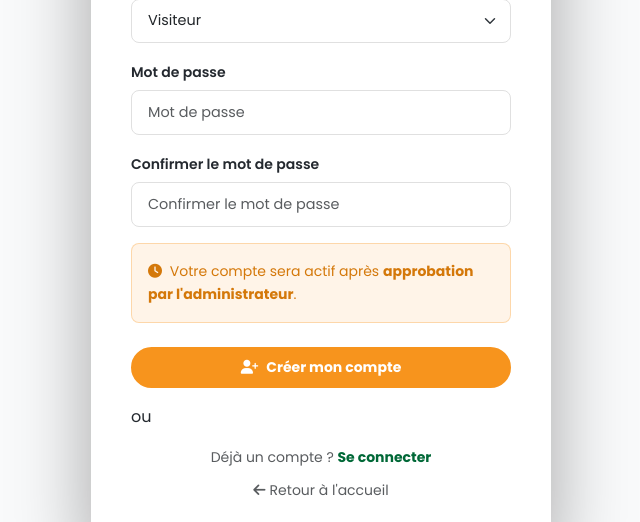
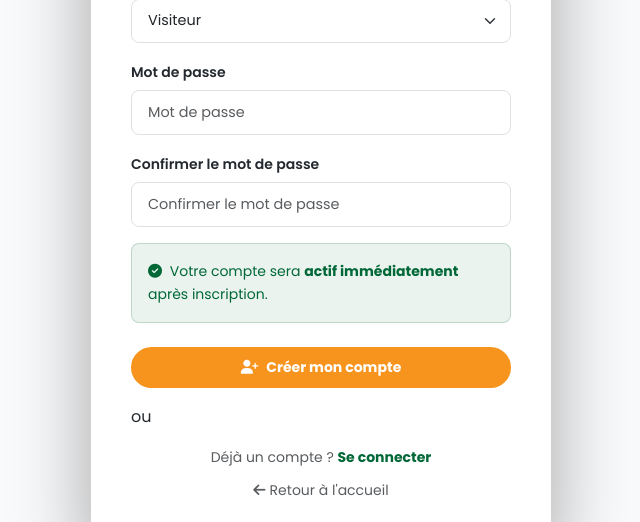
Before and after one commit to cfruit294-web/childrensfruitweb2026, a Django app: page /inscription/ in a window 1280 px wide. Shown: the part 756-1278 px from the top of the page, without its empty margins (301-941 px from the left). Run offline with Django 5.2, Linux system fonts and the light colour scheme.

Commit message:
feat: simplify auth - remove Google OAuth, auto-approve on register, instant login

```diff
--- a/core/templates/registration/register.html
+++ b/core/templates/registration/register.html
@@ -116,9 +116,9 @@
             <div class="alert alert-danger mt-3 small">{{ form.non_field_errors }}</div>
             {% endif %}
 
-            <div class="alert mt-3 small rounded-3" style="background:rgba(247,148,29,.1);border:1px solid rgba(247,148,29,.3);color:var(--orange-dark);">
-              <i class="fas fa-clock me-1"></i>
-              Votre compte sera actif après <strong>approbation par l'administrateur</strong>.
+            <div class="alert mt-3 small rounded-3" style="background:rgba(0,104,55,.08);border:1px solid rgba(0,104,55,.2);color:var(--green);">
+              <i class="fas fa-check-circle me-1"></i>
+              Votre compte sera <strong>actif immédiatement</strong> après inscription.
             </div>
 
             <button type="submit" class="btn btn-orange w-100 py-2 mt-2 fw-bold">
--- a/core/views.py
+++ b/core/views.py
@@ -596,13 +596,10 @@ class RegisterView(View):
     def post(self, request):
         form = CustomUserCreationForm(request.POST)
         if form.is_valid():
-            form.save()
-            messages.info(
-                request,
-                "Compte créé ! Votre demande est en attente d'approbation par l'administrateur. "
-                "Vous recevrez une confirmation dès l'activation de votre compte."
-            )
-            return redirect('pending_approval')
+            user = form.save()
+            login(request, user, backend='django.contrib.auth.backends.ModelBackend')
+            messages.success(request, f"Bienvenue {user.first_name or user.username} ! Votre compte est actif.")
+            return redirect('dashboard_redirect')
         return render(request, self.template_name, {'form': form})
 
 
@@ -614,13 +611,6 @@ class CustomLoginView(LoginView):
     template_name = 'registration/login.html'
 
     def form_valid(self, form):
-        user = form.get_user()
-        if not user.is_superuser and not user.is_approved:
-            messages.warning(
-                self.request,
-                "Votre compte est en attente d'approbation par l'administrateur."
-            )
-            return redirect('pending_approval')
         return super().form_valid(form)
 
 
@@ -731,17 +721,8 @@ class GoogleCallbackView(View):
                 first_name=info.get('given_name', ''),
                 last_name=info.get('family_name', ''),
                 google_id=google_id,
-                is_approved=False,
+                is_approved=True,
             )
-            messages.info(
-                request,
-                "Compte Google créé ! Votre accès est en attente d'approbation par l'administrateur."
-            )
-            return redirect('pending_approval')
-
-        if not user.is_superuser and not user.is_approved:
-            messages.warning(request, "Votre compte est en attente d'approbation.")
-            return redirect('pending_approval')
 
         login(request, user, backend='django.contrib.auth.backends.ModelBackend')
         return redirect('dashboard_redirect')
@@ -828,10 +809,6 @@ class PhoneVerifyView(View):
         except User.DoesNotExist:
             messages.error(request, "Compte introuvable.")
             return redirect('phone_login')
-
-        if not user.is_superuser and not user.is_approved:
-            messages.warning(request, "Votre compte est en attente d'approbation.")
-            return redirect('pending_approval')
 
         login(request, user, backend='django.contrib.auth.backends.ModelBackend')
         messages.success(request, f"Bienvenue, {user.display_name} !")
```
Also changed, not shown: core/templates/registration/login.html (+1 -12 lines).
